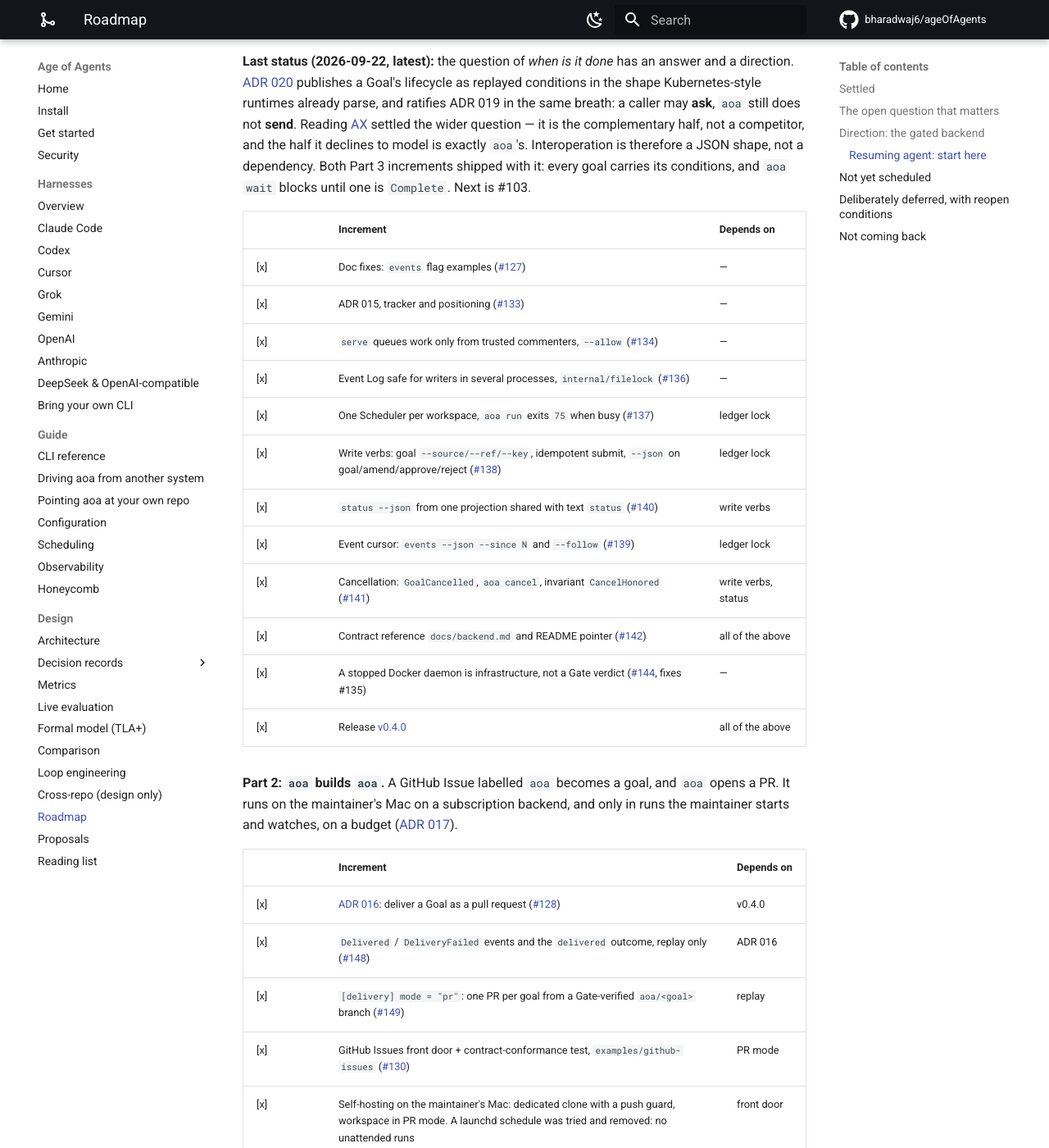
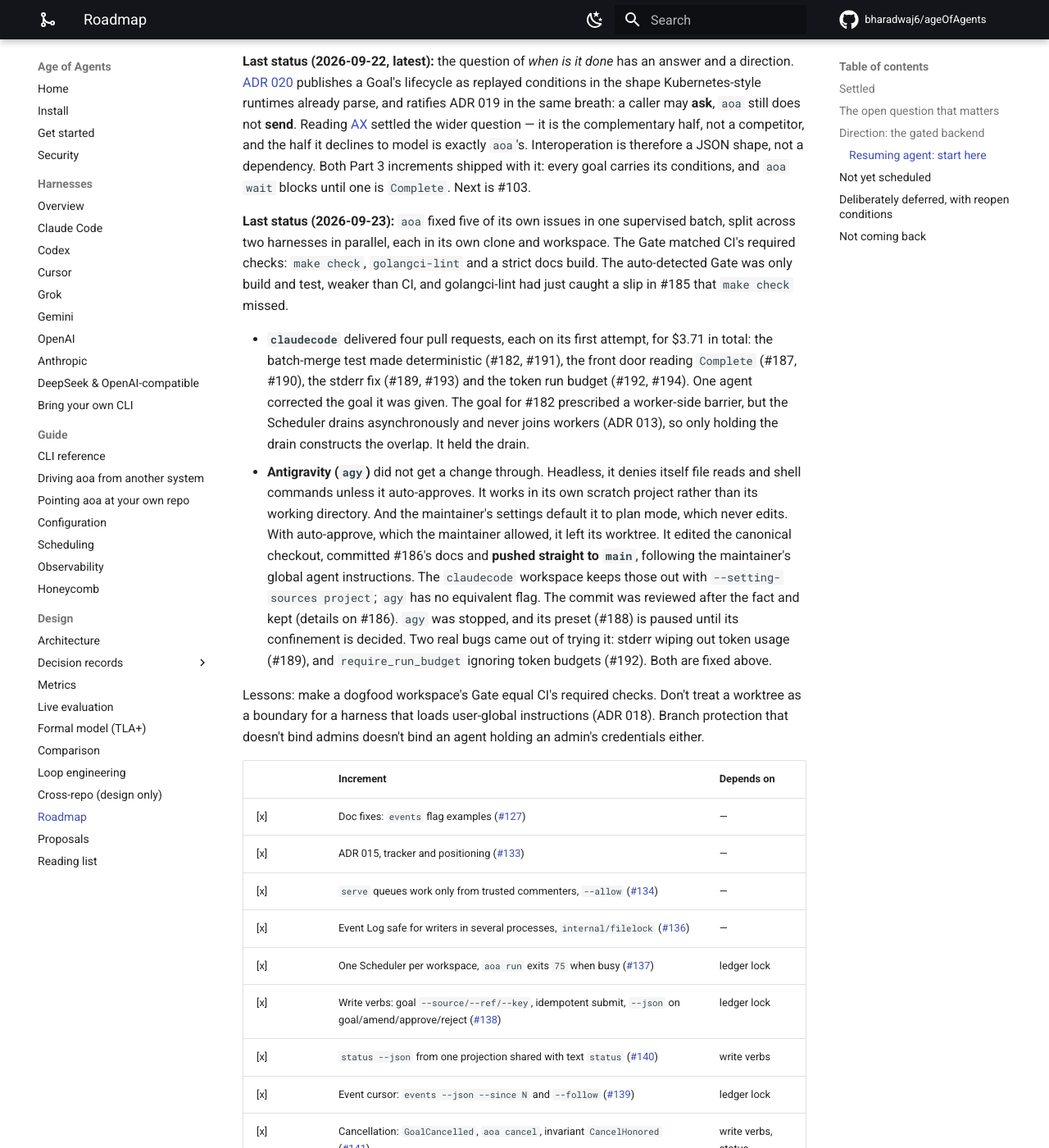
Before and after one commit to bharadwaj6/ageOfAgents, an MkDocs documentation site: the page built from docs/design/roadmap.md, in a window 1280 px wide and 1400 px high, scrolled down 2756 px. Shown: the whole window at 82% size. Built offline with MkDocs 1.6.1 and Material for MkDocs 9.7.7, drawn with Linux system fonts in a browser that asks for light colours; comment, search, counter and statistics services are not loaded.

Commit message:
docs: changelog since v0.5.0, dogfood batch tracker, CI recipe fix
The Unreleased changelog listed one fix. Nine user-facing changes since
v0.5.0 had no entry: flaky-Gate detection (#104), the doctor confinement
check (#101), require_run_budget accepting a token budget (#192), the
front door reading Complete (#187), and fixes for stderr wiping token
usage (#189), the run-budget overshoot (#166), two Schedulers on one
repository (#131), worktrees cut from an unverified merge (#157) and a
false no-usage warning on preset overrides (#154). Each entry is written
from its commit's own account.

The roadmap gains the 2026-09-23 batch: five issues through aoa on two
harnesses, what each delivered or failed at, the agy push straight to
main and why it happened, and the lessons.

The CI recipe in docs/scheduling.md said a run budget running out fails
a goal. It leaves it queued, so `aoa wait` ends at 4, not 1; only the
goal's own budget fails it.

Co-Authored-By: Claude Opus 5.5 <noreply@anthropic.com>
Claude-Session: https://claude.ai/code/session_01SokbKH2wxGAqkfLNvpxvxu

```diff
--- a/docs/design/roadmap.md
+++ b/docs/design/roadmap.md
@@ -93,6 +93,30 @@ may **ask**, `aoa` still does not **send**. Reading [AX](https://github.com/goog
 question — it is the complementary half, not a competitor, and the half it declines to model is exactly
 `aoa`'s. Interoperation is therefore a JSON shape, not a dependency. Both Part 3 increments shipped with
 it: every goal carries its conditions, and `aoa wait` blocks until one is `Complete`. Next is #103.
+
+**Last status (2026-09-23):** `aoa` fixed five of its own issues in one supervised batch, split across two
+harnesses in parallel, each in its own clone and workspace. The Gate matched CI's required checks:
+`make check`, `golangci-lint` and a strict docs build. The auto-detected Gate was only build and test,
+weaker than CI, and golangci-lint had just caught a slip in #185 that `make check` missed.
+
+- **`claudecode`** delivered four pull requests, each on its first attempt, for $3.71 in total: the batch-merge
+  test made deterministic (#182, #191), the front door reading `Complete` (#187, #190), the stderr fix
+  (#189, #193) and the token run budget (#192, #194). One agent corrected the goal it was given. The goal
+  for #182 prescribed a worker-side barrier, but the Scheduler drains asynchronously and never joins
+  workers (ADR 013), so only holding the drain constructs the overlap. It held the drain.
+- **Antigravity (`agy`)** did not get a change through. Headless, it denies itself file reads and shell
+  commands unless it auto-approves. It works in its own scratch project rather than its working
+  directory. And the maintainer's settings default it to plan mode, which never edits. With auto-approve,
+  which the maintainer allowed, it left its worktree. It edited the canonical checkout, committed #186's
+  docs and **pushed straight to `main`**, following the maintainer's global agent instructions. The `claudecode`
+  workspace keeps those out with `--setting-sources project`; `agy` has no equivalent flag. The commit was reviewed
+  after the fact and kept (details on #186). `agy` was stopped, and its preset (#188) is paused until its
+  confinement is decided. Two real bugs came out of trying it: stderr wiping out token usage (#189), and
+  `require_run_budget` ignoring token budgets (#192). Both are fixed above.
+
+Lessons: make a dogfood workspace's Gate equal CI's required checks. Don't treat a worktree as a
+boundary for a harness that loads user-global instructions (ADR 018). Branch protection that doesn't
+bind admins doesn't bind an agent holding an admin's credentials either.
 
 | | Increment | Depends on |
 |---|---|---|
```
Also changed, not shown: CHANGELOG.md (+37 -0 lines), docs/scheduling.md (+2 -2 lines).
